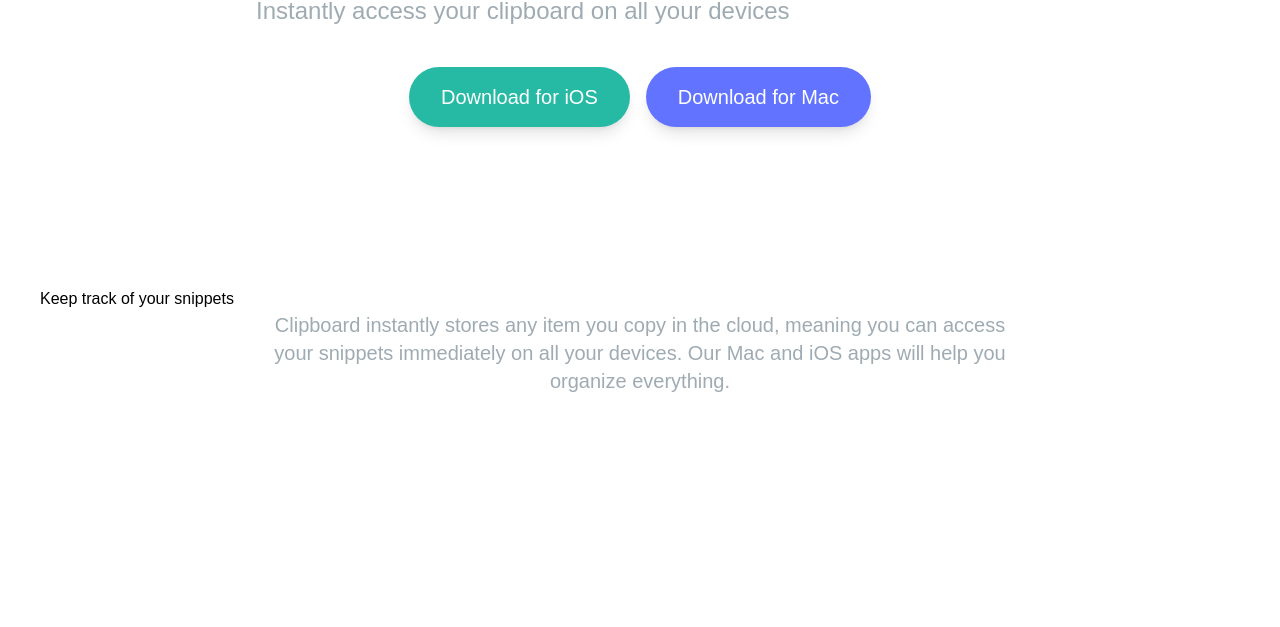
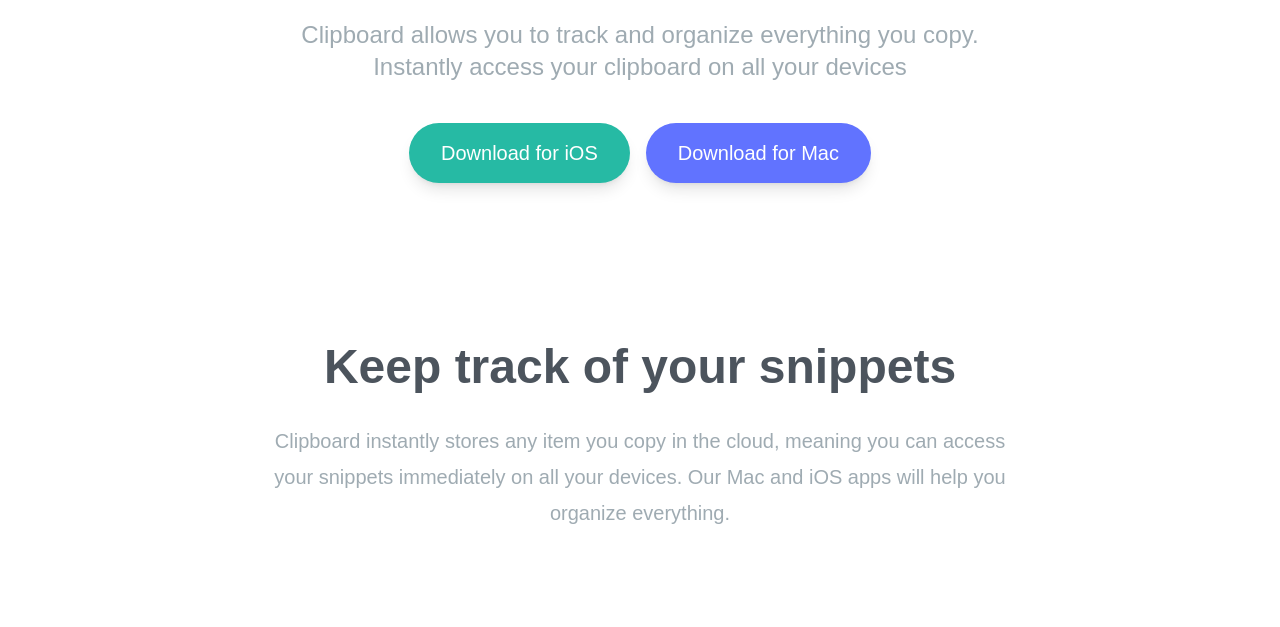
Before and after one commit to SJ-WJ/tailwind-from-scratch, a website: page tailwind-projects/clipboard/index.html in a window 1280 px wide. Shown: the part 378-1005 px from the top of the page. Before the commit the page ends 800 px from the top, so only its background shows below. Drawn offline with Linux system fonts and the light colour scheme; a web font is replaced by a local one.

Commit message:
Using directives for section container and h3 classes

```diff
--- a/tailwind-projects/clipboard/input.css
+++ b/tailwind-projects/clipboard/input.css
@@ -1,6 +1,16 @@
 @tailwind base;
 @tailwind components;
 @tailwind utilities;
+
+@layer base {
+  h3 {
+  @apply mb-8 text-4xl font-bold text-darkGrayishBlue md:text-5xl
+  }
+}
+
+.section-container {
+  @apply max-w-6xl mx-auto text-center;
+}
 
 body {
   background-image: url('../images/bg-header-desktop.png');
```
Also changed, not shown: tailwind-projects/clipboard/css/style.css.
